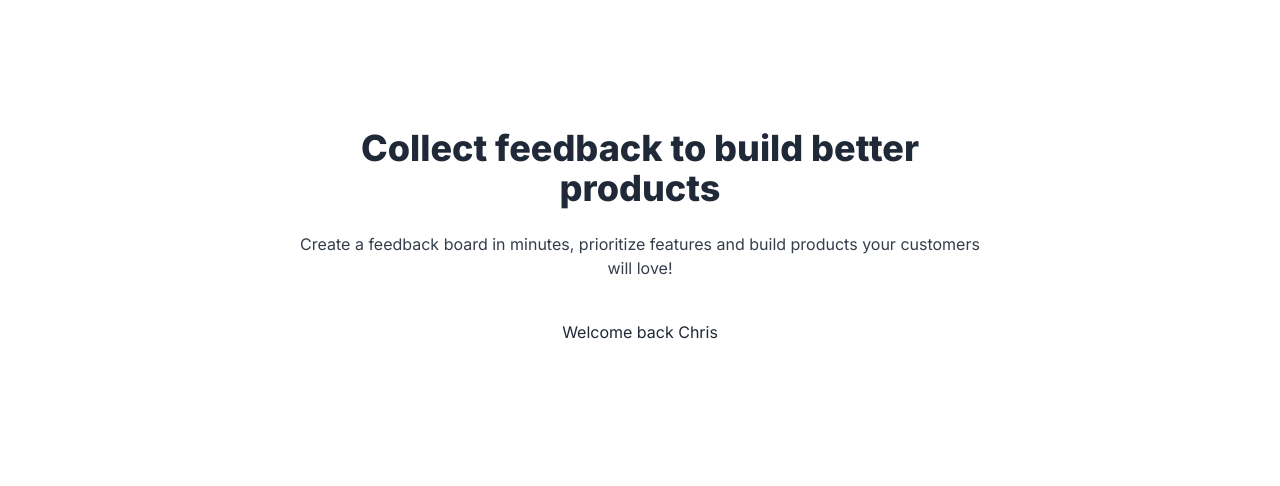
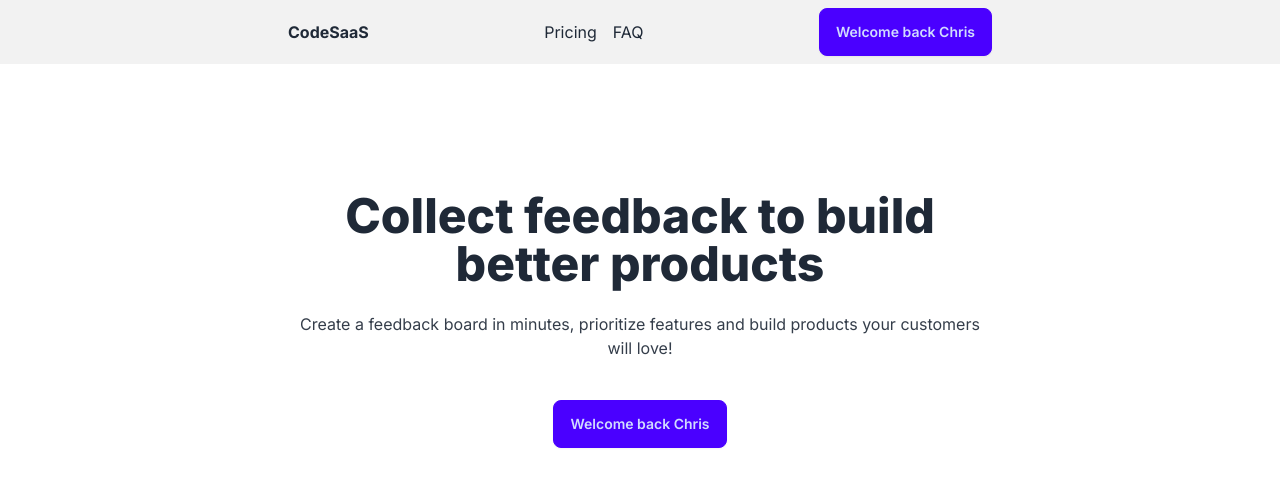
Before and after one commit to chrisrod115/codefast-blueprint, a Next.js app: page / in a window 1280 px wide. Shown: the top 486 px of the page. Built offline with nearby package versions, Linux system fonts and the light colour scheme.

Commit message:
Refactor layout and styling: update ButtonLogin component, enhance Home page structure, and configure Tailwind themes

```diff
--- a/app/globals.css
+++ b/app/globals.css
@@ -3,7 +3,8 @@
 @tailwind utilities;
 
 .title {
-  @apply text-4xl font-bold mb-4;
+  font-size: 48px;
+  font-weight: 800;
 }
 
 .extra-space {
--- a/app/layout.js
+++ b/app/layout.js
@@ -10,7 +10,7 @@
 
 export default function RootLayout({ children }) {
   return (
-    <html lang="en">
+    <html lang="en" data-theme="light">
       <body className={inter.className}>{children}</body>
     </html>
   );
--- a/app/page.js
+++ b/app/page.js
@@ -5,8 +5,20 @@
   const name = "Chris";
   return (
     <main>
+      <section className="bg-base-200">
+        <div className="max-w-3xl mx-auto  flex justify-between items-center px-8 py-2">
+          <div className="font-bold">CodeSaaS</div>
+          <div className="space-x-4 max-md:hidden">
+            <a className="link-hover">Pricing</a>
+            <a className="link-hover">FAQ</a>
+          </div>
+          <div>
+            <ButtonLogin isLoggedIn={isLoggedIn} name={name}></ButtonLogin>
+          </div>
+        </div>
+      </section>
       <section className="px-8 text-center py-32 max-w-3xl mx-auto">
-        <h1 className="text-4xl font-extrabold mb-6">
+        <h1 className="text-4xl lg:text-5xl font-extrabold mb-6">
           Collect feedback to build better products
         </h1>
         <div className="opacity-90 mb-10">
--- a/components/ButtonLogin.js
+++ b/components/ButtonLogin.js
@@ -1,7 +1,11 @@
 import Link from "next/link";
 const ButtonLogin = ({ isLoggedIn, name }) => {
   if (isLoggedIn) {
-    return <Link href="/dashboard">Welcome back {name}</Link>;
+    return (
+      <Link href="/dashboard" className="btn btn-primary">
+        Welcome back {name}
+      </Link>
+    );
   } else {
     return <button>Login</button>;
   }
--- a/tailwind.config.js
+++ b/tailwind.config.js
@@ -1,4 +1,3 @@
-/** @type {import('tailwindcss').Config} */
 module.exports = {
   content: [
     "./pages/**/*.{js,ts,jsx,tsx,mdx}",
@@ -15,4 +14,7 @@
     },
   },
   plugins: [require("daisyui")],
+  daisyui: {
+    themes: ["light", "dark", "cupcake", "aqua"],
+  },
 };
```
